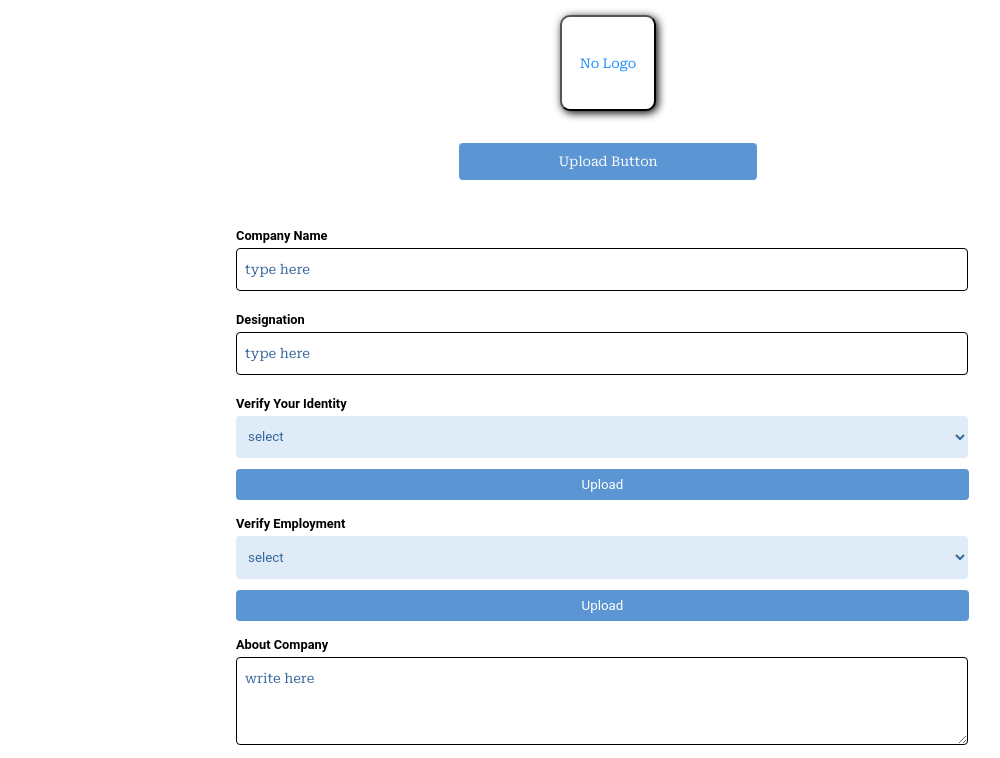
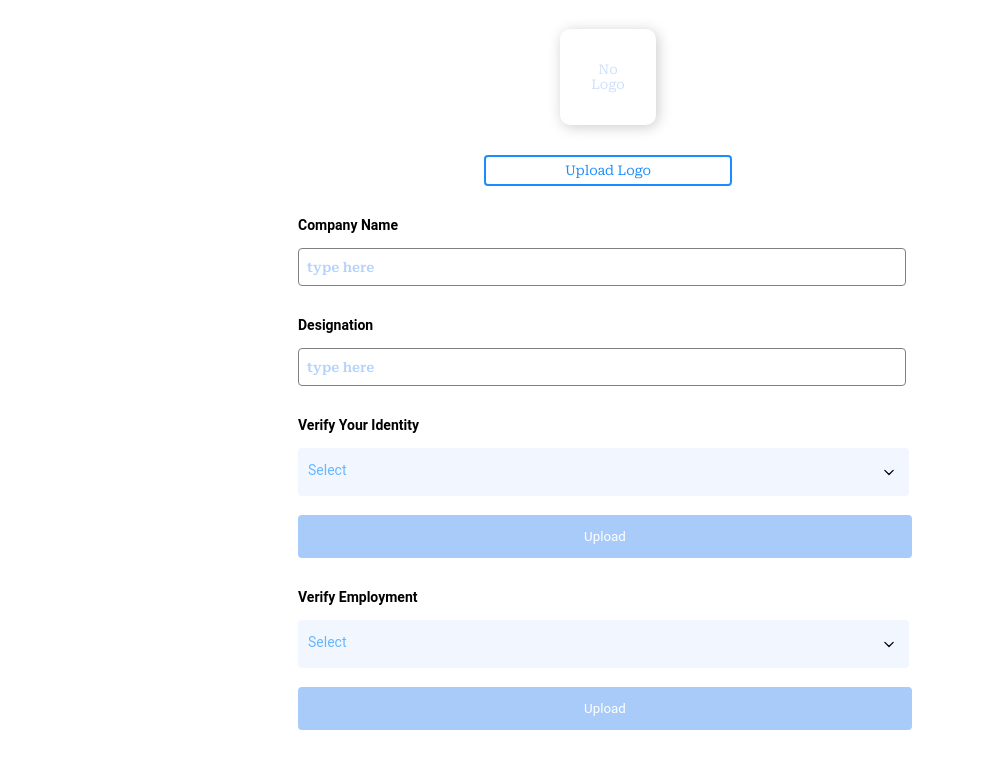
Before and after one commit to Frokesy/NowUrTurn, a website: page extra.html in a window 1280 px wide. Shown: the part 79-837 px from the top of the page, without its empty margins (32-1032 px from the left). Drawn offline with Linux system fonts and the light colour scheme.

Commit message:
modified form

```diff
--- a/extra.html
+++ b/extra.html
@@ -1,21 +1,18 @@
 <!DOCTYPE html>
 <html lang="en">
+
 <head>
     <meta charset="UTF-8" />
     <meta name="viewport" content="width=device-width, initial-scale=1.0" />
     <link rel="stylesheet" href="/index.css" />
     <link rel="preconnect" href="https://fonts.googleapis.com" />
     <link rel="preconnect" href="https://fonts.gstatic.com" crossorigin />
-    <link
-      href="https://fonts.googleapis.com/css2?family=Roboto+Serif:ital,opsz,wght@0,8..144,100..900;1,8..144,100..900&display=swap"
-      rel="stylesheet"
-    />
+    <link href="https://fonts.googleapis.com/css2?family=Roboto+Serif:ital,opsz,wght@0,8..144,100..900;1,8..144,100..900&display=swap" rel="stylesheet" />
     <title>NowUrTurn</title>
 </head>
 
 <body>
     <div class="form">
-        <form class="company-form">
         <div class="header">
             <div class="brand-name">
                 <img src="/assets/Logo.svg" alt="logo" />
@@ -34,67 +31,46 @@
                 <img src="/assets/hamburger-menu.svg" alt="hamburger-menu" />
             </div>
         </div>
-        <div class="form-group">
-          <!-- <input type="file" id="logo-upload" name="logo-upload"> -->
-          <!-- <button type="button" class="upload">Upload logo</button> -->
-          <!-- <label for="logo-upload">Upload Logo</label> -->
-          <input
-            type="file"
-            id="logo-upload"
-            name="logo-upload"
-            style="display: none"
-          />
+        <form class="company-form">
+            <div class="form-group dp">
+                <input type="file" id="logo-upload" name="logo-upload" style="display: none" />
                 <button type="button" id="logo-button" class="upload-button">
-            No Logo
+            No <br> Logo
           </button>
-          <button class="submit">Upload Button</button>
+                <button class="submit">Upload Logo</button>
                 <span id="logo-filename" class="filename"></span>
             </div>
             <div class="form-group">
                 <label for="company-name">Company Name</label>
-          <input
-            type="text"
-            id="company-name"
-            name="company-name"
-            placeholder="type here"
-          />
+                <input type="text" id="company-name" name="company-name" placeholder="type here" />
             </div>
             <div class="form-group">
                 <label for="designation">Designation</label>
-          <input
-            type="text"
-            id="designation"
-            name="designation"
-            placeholder="type here"
-          />
+                <input type="text" id="designation" name="designation" placeholder="type here" />
             </div>
             <div class="form-group">
                 <label for="verify-identity">Verify Your Identity</label>
-          <select id="verify-identity" name="verify-identity">
-            <option value="select">select</option>
-          </select>
+                <div class="select">
+                    <span>Select</span>
+                    <img src="/assets/down-arrow.svg" alt="">
+                </div>
                 <button type="button" class="button">Upload</button>
             </div>
             <div class="form-group">
                 <label for="verify-employment">Verify Employment</label>
-          <select id="verify-employment" name="verify-employment">
-            <option value="select">select</option>
-          </select>
+                <div class="select">
+                    <span>Select</span>
+                    <img src="/assets/down-arrow.svg" alt="">
+                </div>
                 <button type="button" class="button">Upload</button>
             </div>
             <div class="form-group">
                 <label for="about-company">About Company</label>
-          <textarea
-            id="about-company"
-            name="about-company"
-            rows="4"
-            placeholder="write here"
-          ></textarea>
+                <textarea id="about-company" name="about-company" rows="4" placeholder="write here"></textarea>
             </div>
 
             <div class="form-group">
-          <label for="address"
-            >Office Locations (add at least one address)</label
+                <label for="address">Office Locations (add at least one address)</label
           >
           <input
             type="text"
--- a/index.css
+++ b/index.css
@@ -148,6 +148,16 @@ option button,
     background-color: #fff;
     border-radius: 100%;
     margin-right: 10vw;
+}
+
+.dp {
+    display: flex;
+    flex-direction: column;
+    align-items: center;
+}
+
+.dp .upload-button {
+    margin-top: 30px;
 }
 
 .close-menu img {
@@ -381,45 +391,38 @@ input[type="search"]::placeholder {
 }
 
 .form-group {
-    width: 60%;
-}
-
-.form-group:nth-child(2) {
-    display: flex;
-    flex-direction: column;
-    align-items: center;
-    gap: 2rem;
+    width: 50%;
 }
 
 .form-group .upload-button {
     height: 6rem;
     width: 6rem;
     background: white;
-    color: #1a8cff;
-    box-shadow: 2px 2px 8px black;
+    color: #cce0fc;
+    margin-bottom: 20px;
+    border: none;
+    cursor: pointer;
+    box-shadow: 2px 2px 14px #ccc;
     border-radius: 10px;
 }
 
-.form-group .upload-button:hover {
+.form-group .submit {
+    width: 40%;
+    padding: 1% 0;
+    margin-top: 10px;
     background-color: #fff;
     color: #1a8cff;
-}
-
-.form-group:nth-child(2) .submit {
-    width: 40%;
-    padding: 1.5% 0;
-    background-color: #5b95d3;
-    color: #fff;
     cursor: pointer;
     border-radius: 4px;
-    border: none;
+    border: 2px solid #1a8cff;
 }
 
 .form-group label {
     display: block;
-    margin-bottom: 5px;
-    font-weight: bold;
-    font-size: 0.8rem;
+    margin-top: 15px;
+    margin-bottom: 15px;
+    font-weight: 600;
+    font-size: 14px;
 }
 
 .form-group input[type="text"],
@@ -427,49 +430,61 @@ input[type="search"]::placeholder {
 .form-group select,
 .form-group textarea {
     width: calc(100% - 12px);
-    padding: 0.8rem 0.5rem;
-    margin-bottom: 5px;
-    border: 1px solid #000;
+    padding: 0.65rem 0.5rem;
+    border: 1px solid #808080;
     border-radius: 4px;
     outline: none;
 }
 
-.form-group select {
-    background: #dfebf7;
+.form-group .select {
+    background: #f2f7ff;
+    width: 98.5%;
+    display: flex;
+    justify-content: space-between;
     border: none;
+    padding: 14px 10px;
+    border-radius: 4px;
+}
+
+.select span {
+    color: #66b7ff;
+    font-weight: 400;
+    font-size: 14px;
 }
 
 .form-group input::placeholder,
 .form-group select,
 .form-group textarea::placeholder {
-    color: #36679c;
+    color: #b4d2fb;
+    font-weight: 600;
     outline: none;
 }
 
 .form-group .button {
     display: inline-block;
-    padding: 8px 12px;
+    padding: 14px 0;
     border: none;
-    background-color: #5b95d3;
+    background-color: #a9cbfa;
     color: #fff;
     border-radius: 4px;
     cursor: pointer;
-    width: 98.5%;
-    margin-top: 0.4rem;
+    width: 99%;
+    margin-top: 1.2rem;
     font-family: "Roboto";
 }
 
 .form-group .transparent {
     display: inline-block;
-    padding: 8px 0;
-    border: 2px solid #1a8cff;
+    padding: 10px 0;
+    border: 2px solid #66b7ff;
     color: #1a8cff;
+    background-color: #fff;
     font-weight: 900;
     margin: 40px 0;
     border-radius: 4px;
     cursor: pointer;
     width: 98.5%;
-    margin-top: 0.4rem;
+    margin-top: 1.2rem;
     font-family: "Roboto";
 }
 
@@ -529,10 +544,10 @@ span {
 
 @media (max-width: 768px) {
     .form-group {
-        width: 95%;
+        width: 100%;
     }
     .form-group .button {
-        width: 97%;
+        width: 98.5%;
     }
     .form-group .transparent {
         width: 97%;
```
Also changed, not shown: assets/down-arrow.svg (added). Lines whose indentation alone changed are shown as unchanged.
